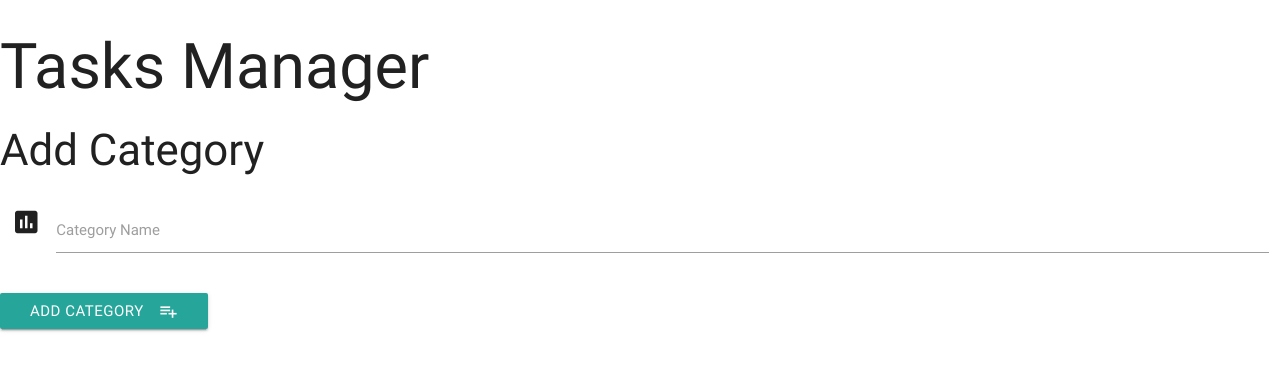
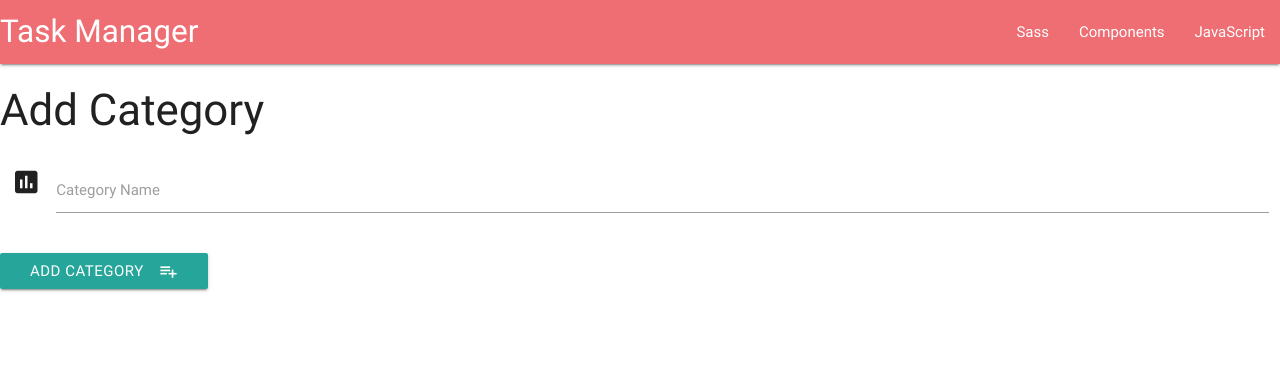
Before and after one commit to Junon72/task_manager_app, a Flask app: page /add_category in a window 1280 px wide. Shown: the top 371 px of the page. Run offline with Flask 2, Linux system fonts and the light colour scheme; some libraries are stand-ins or nearby versions.

Commit message:
added navigation code base

```diff
--- a/templates/base.html
+++ b/templates/base.html
@@ -10,7 +10,24 @@
     </head>
 
     <body>
-        <h1>Tasks Manager</h1>
+        <header>
+            <nav>
+                <div class="nav-wrapper">
+                    <a href="#" class="brand-logo">Task Manager</a>
+                    <a href=""></a>
+                    <ul id="nav-mobile" class="right hide-on-med-and-down">
+                        <li><a href="sass.html">Sass</a></li>
+                        <li><a href="badges.html">Components</a></li>
+                        <li><a href="collapsible.html">JavaScript</a></li>
+                    </ul>
+                    <ul class="side-nav" id="mobile-demo">
+                        <li><a href="sass.html">Sass</a></li>
+                        <li><a href="badges.html">Components</a></li>
+                        <li><a href="collapsible.html">JavaScript</a></li>
+                    </ul>
+                </div>
+            </nav>
+        </header>
         {% block content %}
         {% endblock %}
 
```
